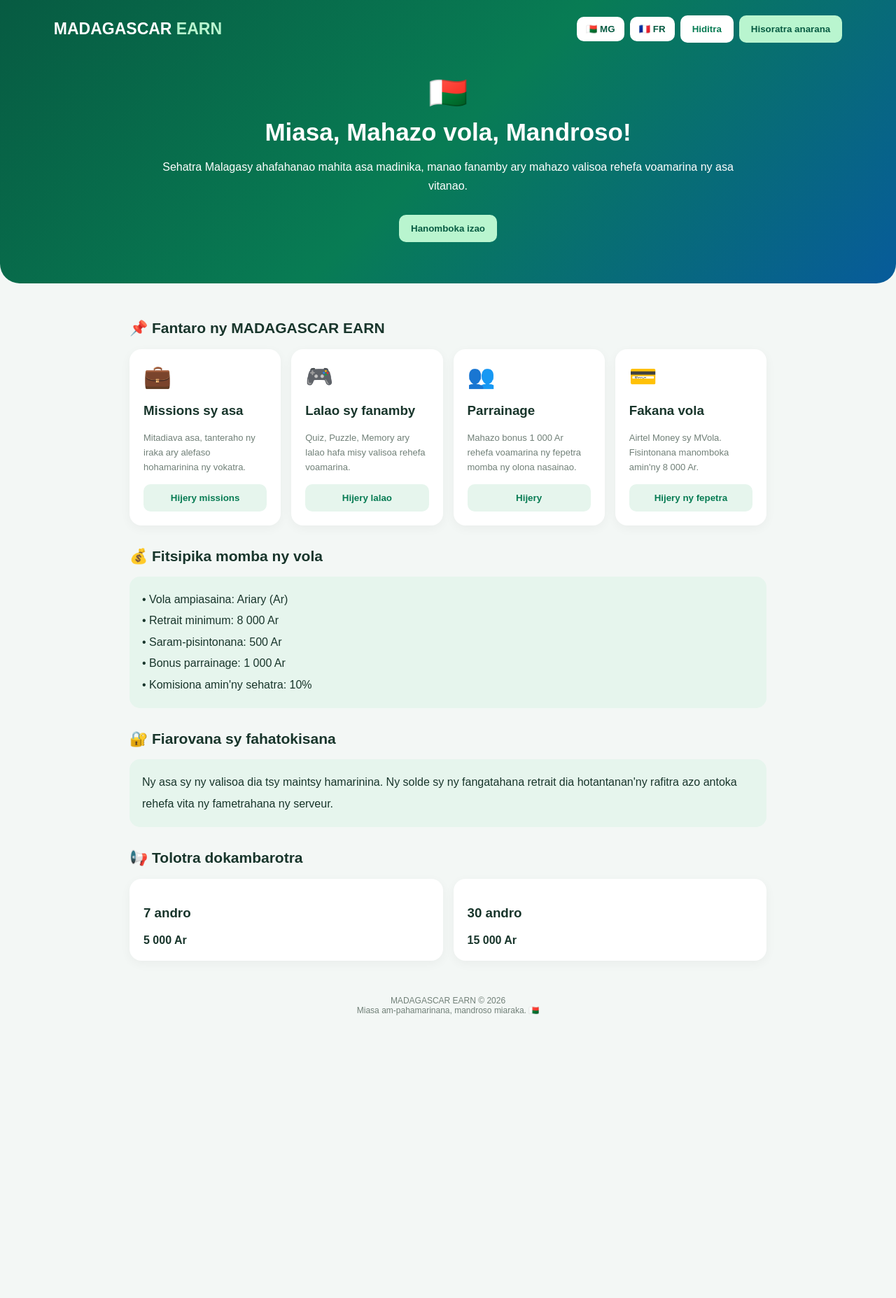
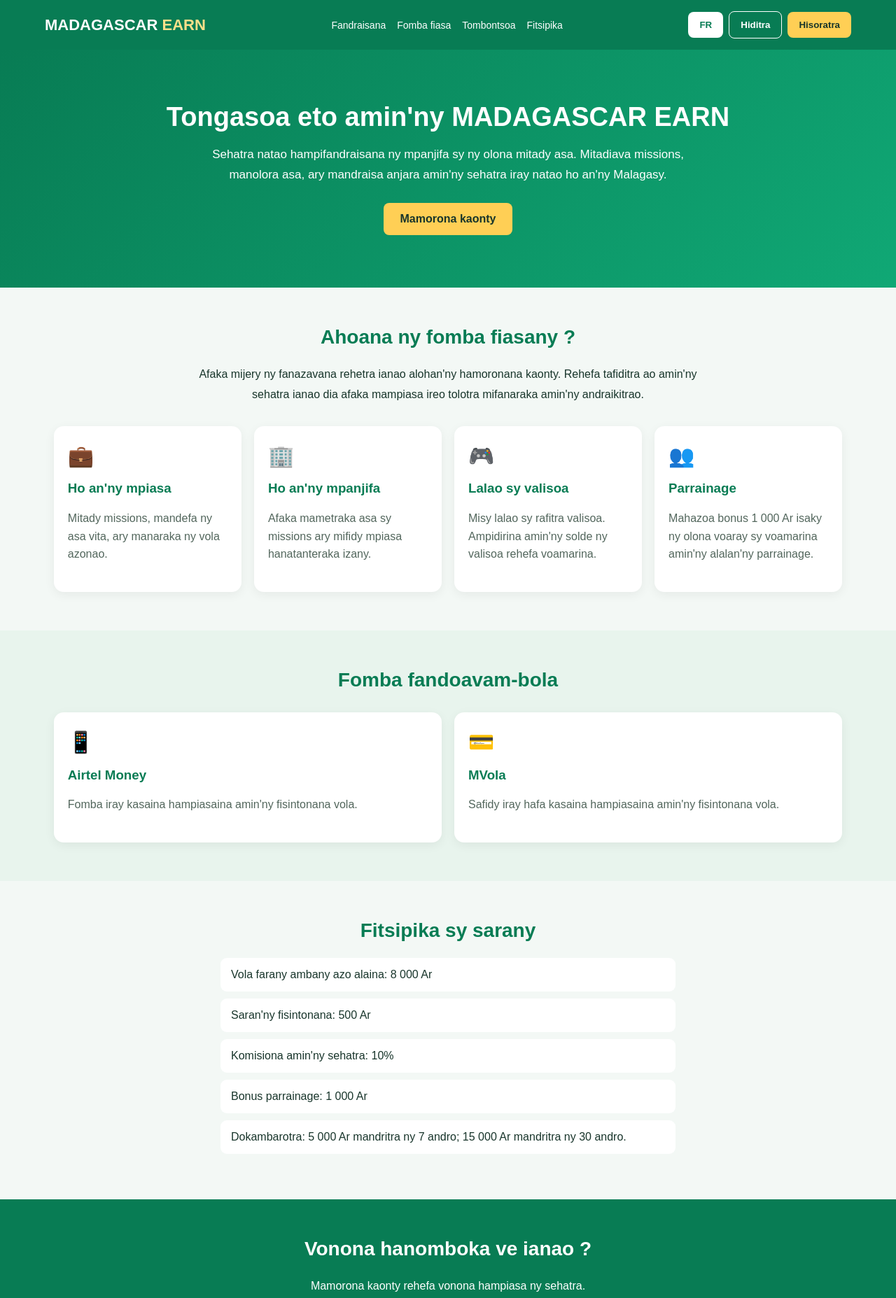
Before and after one commit to elieginot1324-crypto/Application-de-missions-r-mun-r-es-Madagascar., a plain HTML site: page index.html in a window 1280 px wide. Shown: the top 1855 px of the page at 70% size. Before the commit the page ends 1481 px from the top, so only its background shows below. Drawn offline with Linux system fonts and the light colour scheme.

Commit message:
Update index.html

```diff
--- a/index.html
+++ b/index.html
@@ -1,219 +1,391 @@
-
 <!DOCTYPE html>
 <html lang="mg">
 <head>
 <meta charset="UTF-8">
 <meta name="viewport" content="width=device-width, initial-scale=1">
 <meta name="theme-color" content="#087c54">
+<meta name="description" content="MADAGASCAR EARN - Sehatra mampifandray ny mpanjifa sy ny mpiasa amin'ny asa sy missions.">
 <title>MADAGASCAR EARN</title>
+
 <style>
 *{box-sizing:border-box}
-body{margin:0;font-family:Arial,sans-serif;background:#f3f7f5;color:#18352b}
-header{background:linear-gradient(135deg,#075b42,#087c54,#075b9b);color:white;padding:22px 6%;border-radius:0 0 28px 28px}
-nav{display:flex;justify-content:space-between;align-items:center;flex-wrap:wrap;gap:12px}
-.logo{font-size:23px;font-weight:900}
-.logo span{color:#b9f5cf}
-.actions{display:flex;gap:8px;align-items:center;flex-wrap:wrap}
-button{cursor:pointer;border:0;border-radius:10px;padding:12px 17px;font-weight:bold}
-.login{background:white;color:#087c54}
-.register{background:#b9f5cf;color:#075b42}
-.language{background:#ffffff;color:#075b42;padding:10px 13px}
-.hero{max-width:850px;margin:45px auto 25px;text-align:center}
-.hero h1{font-size:35px;margin:10px 0}
-.hero p{line-height:1.7}
-.hero .register{margin:12px}
-main{max-width:950px;margin:auto;padding:20px}
-h2{font-size:21px;margin-top:32px}
-.grid{display:grid;grid-template-columns:repeat(auto-fit,minmax(190px,1fr));gap:15px}
-.card{background:white;padding:20px;border-radius:17px;box-shadow:0 4px 15px #0000000b}
-.card .symbol{font-size:32px}
-.card p{font-size:13px;color:#718078;line-height:1.6}
-.card button{width:100%;background:#e6f5ed;color:#087c54}
-.info{background:#e6f5ed;padding:18px;border-radius:15px;line-height:1.9}
-footer{text-align:center;padding:30px;color:#718078;font-size:12px}
-@media(max-width:480px){
- .hero h1{font-size:27px}
- .logo{font-size:19px}
+html{scroll-behavior:smooth}
+body{
+  margin:0;
+  font-family:Arial,sans-serif;
+  background:#f3f8f5;
+  color:#18352b;
+}
+header{
+  background:#087c54;
+  color:white;
+  padding:16px 5%;
+  display:flex;
+  align-items:center;
+  justify-content:space-between;
+  flex-wrap:wrap;
+  gap:12px;
+}
+.logo{font-size:22px;font-weight:bold}
+.logo span{color:#ffe08a}
+nav{display:flex;gap:16px;flex-wrap:wrap}
+nav a{color:white;text-decoration:none;font-size:14px}
+nav a:hover{text-decoration:underline}
+.header-actions{display:flex;gap:8px;align-items:center}
+button{
+  border:0;
+  border-radius:8px;
+  padding:11px 16px;
+  font-weight:bold;
+  cursor:pointer;
+}
+.lang{background:#ffffff;color:#087c54}
+.login{background:transparent;border:1px solid white;color:white}
+.register{background:#ffcf55;color:#18352b}
+.hero{
+  padding:75px 6%;
+  text-align:center;
+  background:linear-gradient(135deg,#087c54,#10a875);
+  color:white;
+}
+.hero h1{font-size:38px;margin:0 0 18px}
+.hero p{font-size:17px;line-height:1.7;max-width:700px;margin:0 auto 25px}
+.hero .register{padding:14px 24px;font-size:16px}
+section{padding:55px 6%;text-align:center}
+section h2{color:#087c54;font-size:28px;margin-top:0}
+.intro{max-width:750px;margin:auto;line-height:1.8}
+.cards{
+  display:grid;
+  grid-template-columns:repeat(auto-fit,minmax(220px,1fr));
+  gap:18px;
+  margin-top:30px;
+}
+.card{
+  background:white;
+  padding:25px 20px;
+  border-radius:14px;
+  box-shadow:0 4px 15px rgba(0,0,0,.06);
+  text-align:left;
+}
+.card .emoji{font-size:30px}
+.card h3{color:#087c54}
+.card p{line-height:1.6;color:#52665c}
+.rules{background:#e8f4ed}
+.rule{
+  background:white;
+  margin:10px auto;
+  padding:15px;
+  border-radius:9px;
+  max-width:650px;
+  text-align:left;
+}
+.cta{
+  background:#087c54;
+  color:white;
+}
+.cta h2{color:white}
+.cta p{line-height:1.7}
+footer{
+  background:#123d2e;
+  color:white;
+  text-align:center;
+  padding:25px 15px;
+  font-size:13px;
+  line-height:1.8;
+}
+footer a{color:#ffe08a}
+.modal{
+  display:none;
+  position:fixed;
+  z-index:10;
+  inset:0;
+  background:rgba(0,0,0,.65);
+  padding:20px;
+  align-items:center;
+  justify-content:center;
+}
+.modal-content{
+  background:white;
+  padding:25px;
+  border-radius:14px;
+  width:100%;
+  max-width:400px;
+  position:relative;
+}
+.modal-content h2{color:#087c54}
+.modal-content input,.modal-content select{
+  width:100%;
+  padding:12px;
+  margin:8px 0;
+  border:1px solid #ccd8d0;
+  border-radius:8px;
+}
+.close{
+  position:absolute;
+  right:15px;
+  top:10px;
+  background:#eee;
+  padding:6px 10px;
+}
+.notice{
+  font-size:13px;
+  color:#64756b;
+  line-height:1.5;
+}
+@media(max-width:600px){
+  header{justify-content:center}
+  nav{justify-content:center}
+  .hero{padding:55px 6%}
+  .hero h1{font-size:29px}
+  section{padding:42px 5%}
 }
 </style>
 </head>
+
 <body>
 
 <header>
-<nav>
-<div class="logo">MADAGASCAR <span>EARN</span></div>
-<div class="actions">
-<button class="language" onclick="changeLanguage('mg')">🇲🇬 MG</button>
-<button class="language" onclick="changeLanguage('fr')">🇫🇷 FR</button>
-<button class="login" onclick="access('login')" data-i18n="login">Hiditra</button>
-<button class="register" onclick="access('register')" data-i18n="register">Hisoratra anarana</button>
-</div>
-</nav>
+  <div class="logo">MADAGASCAR <span>EARN</span></div>
 
-<div class="hero">
-<div style="font-size:45px">🇲🇬</div>
-<h1 data-i18n="slogan">Miasa, Mahazo vola, Mandroso!</h1>
-<p data-i18n="intro">Sehatra Malagasy ahafahanao mahita asa madinika, manao fanamby ary mahazo valisoa rehefa voamarina ny asa vitanao.</p>
-<button class="register" onclick="access('register')" data-i18n="start">Hanomboka izao</button>
-</div>
+  <nav>
+    <a href="#accueil" data-mg="Fandraisana" data-fr="Accueil">Fandraisana</a>
+    <a href="#fonctionnement" data-mg="Fomba fiasa" data-fr="Fonctionnement">Fomba fiasa</a>
+    <a href="#avantages" data-mg="Tombontsoa" data-fr="Avantages">Tombontsoa</a>
+    <a href="#regles" data-mg="Fitsipika" data-fr="Règles">Fitsipika</a>
+  </nav>
+
+  <div class="header-actions">
+    <button class="lang" onclick="changeLanguage()" id="langButton">FR</button>
+    <button class="login" onclick="openModal('login')"
+      data-mg="Hiditra" data-fr="Connexion">Hiditra</button>
+    <button class="register" onclick="openModal('register')"
+      data-mg="Hisoratra" data-fr="Inscription">Hisoratra</button>
+  </div>
 </header>
 
 <main>
-<h2 data-i18n="discover">📌 Fantaro ny MADAGASCAR EARN</h2>
+  <div class="hero" id="accueil">
+    <h1 data-mg="Tongasoa eto amin'ny MADAGASCAR EARN"
+        data-fr="Bienvenue sur MADAGASCAR EARN">
+      Tongasoa eto amin'ny MADAGASCAR EARN
+    </h1>
 
-<div class="grid">
-<div class="card">
-<div class="symbol">💼</div>
-<h3 data-i18n="missions">Missions sy asa</h3>
-<p data-i18n="missionsText">Mitadiava asa, tanteraho ny iraka ary alefaso hohamarinina ny vokatra.</p>
-<button onclick="access('login')" data-i18n="seeMissions">Hijery missions</button>
-</div>
+    <p data-mg="Sehatra natao hampifandraisana ny mpanjifa sy ny olona mitady asa. Mitadiava missions, manolora asa, ary mandraisa anjara amin'ny sehatra iray natao ho an'ny Malagasy."
+       data-fr="Une plateforme conçue pour mettre en relation les clients et les personnes à la recherche de travail. Trouvez des missions, proposez des tâches et participez à une plateforme destinée aux Malgaches.">
+      Sehatra natao hampifandraisana ny mpanjifa sy ny olona mitady asa.
+      Mitadiava missions, manolora asa, ary mandraisa anjara amin'ny sehatra iray natao ho an'ny Malagasy.
+    </p>
 
-<div class="card">
-<div class="symbol">🎮</div>
-<h3 data-i18n="games">Lalao sy fanamby</h3>
-<p data-i18n="gamesText">Quiz, Puzzle, Memory ary lalao hafa misy valisoa rehefa voamarina.</p>
-<button onclick="access('login')" data-i18n="seeGames">Hijery lalao</button>
-</div>
+    <button class="register" onclick="openModal('register')"
+      data-mg="Mamorona kaonty" data-fr="Créer un compte">
+      Mamorona kaonty
+    </button>
+  </div>
 
-<div class="card">
-<div class="symbol">👥</div>
-<h3 data-i18n="referral">Parrainage</h3>
-<p data-i18n="referralText">Mahazo bonus 1 000 Ar rehefa voamarina ny fepetra momba ny olona nasainao.</p>
-<button onclick="access('login')" data-i18n="seeMore">Hijery</button>
-</div>
+  <section id="fonctionnement">
+    <h2 data-mg="Ahoana ny fomba fiasany ?" data-fr="Comment ça fonctionne ?">
+      Ahoana ny fomba fiasany ?
+    </h2>
 
-<div class="card">
-<div class="symbol">💳</div>
-<h3 data-i18n="withdraw">Fakana vola</h3>
-<p data-i18n="withdrawText">Airtel Money sy MVola. Fisintonana manomboka amin'ny 8 000 Ar.</p>
-<button onclick="access('login')" data-i18n="withdrawInfo">Hijery ny fepetra</button>
-</div>
-</div>
+    <p class="intro"
+       data-mg="Afaka mijery ny fanazavana rehetra ianao alohan'ny hamoronana kaonty. Rehefa tafiditra ao amin'ny sehatra ianao dia afaka mampiasa ireo tolotra mifanaraka amin'ny andraikitrao."
+       data-fr="Vous pouvez consulter les informations avant de créer un compte. Une fois connecté, vous pourrez utiliser les services correspondant à votre rôle.">
+      Afaka mijery ny fanazavana rehetra ianao alohan'ny hamoronana kaonty.
+      Rehefa tafiditra ao amin'ny sehatra ianao dia afaka mampiasa ireo tolotra mifanaraka amin'ny andraikitrao.
+    </p>
 
-<h2 data-i18n="moneyRules">💰 Fitsipika momba ny vola</h2>
-<div class="info">
-<div data-i18n="currency">• Vola ampiasaina: Ariary (Ar)</div>
-<div data-i18n="minimum">• Retrait minimum: 8 000 Ar</div>
-<div data-i18n="fee">• Saram-pisintonana: 500 Ar</div>
-<div data-i18n="bonus">• Bonus parrainage: 1 000 Ar</div>
-<div data-i18n="commission">• Komisiona amin'ny sehatra: 10%</div>
-</div>
+    <div class="cards">
+      <div class="card">
+        <div class="emoji">💼</div>
+        <h3 data-mg="Ho an'ny mpiasa" data-fr="Pour les travailleurs">Ho an'ny mpiasa</h3>
+        <p data-mg="Mitady missions, mandefa ny asa vita, ary manaraka ny vola azonao."
+           data-fr="Recherchez des missions, envoyez vos travaux et suivez vos gains.">
+          Mitady missions, mandefa ny asa vita, ary manaraka ny vola azonao.
+        </p>
+      </div>
 
-<h2 data-i18n="securityTitle">🔐 Fiarovana sy fahatokisana</h2>
-<div class="info" data-i18n="securityText">
-Ny asa sy ny valisoa dia tsy maintsy hamarinina. Ny solde sy ny fangatahana retrait dia hotantanan'ny rafitra azo antoka rehefa vita ny fametrahana ny serveur.
-</div>
+      <div class="card">
+        <div class="emoji">🏢</div>
+        <h3 data-mg="Ho an'ny mpanjifa" data-fr="Pour les clients">Ho an'ny mpanjifa</h3>
+        <p data-mg="Afaka mametraka asa sy missions ary mifidy mpiasa hanatanteraka izany."
+           data-fr="Publiez des tâches et des missions et choisissez des travailleurs pour les réaliser.">
+          Afaka mametraka asa sy missions ary mifidy mpiasa hanatanteraka izany.
+        </p>
+      </div>
 
-<h2 data-i18n="adsTitle">📢 Tolotra dokambarotra</h2>
-<div class="grid">
-<div class="card">
-<h3 data-i18n="sevenDays">7 andro</h3>
-<strong>5 000 Ar</strong>
-</div>
-<div class="card">
-<h3 data-i18n="thirtyDays">30 andro</h3>
-<strong>15 000 Ar</strong>
-</div>
-</div>
+      <div class="card">
+        <div class="emoji">🎮</div>
+        <h3 data-mg="Lalao sy valisoa" data-fr="Jeux et récompenses">Lalao sy valisoa</h3>
+        <p data-mg="Misy lalao sy rafitra valisoa. Ampidirina amin'ny solde ny valisoa rehefa voamarina."
+           data-fr="Des jeux et un système de récompenses sont prévus. Les gains seront ajoutés au solde après vérification.">
+          Misy lalao sy rafitra valisoa. Ampidirina amin'ny solde ny valisoa rehefa voamarina.
+        </p>
+      </div>
+
+      <div class="card">
+        <div class="emoji">👥</div>
+        <h3 data-mg="Parrainage" data-fr="Parrainage">Parrainage</h3>
+        <p data-mg="Mahazoa bonus 1 000 Ar isaky ny olona voaray sy voamarina amin'ny alalan'ny parrainage."
+           data-fr="Recevez un bonus de 1 000 Ar pour chaque personne parrainée et vérifiée.">
+          Mahazoa bonus 1 000 Ar isaky ny olona voaray sy voamarina amin'ny alalan'ny parrainage.
+        </p>
+      </div>
+    </div>
+  </section>
+
+  <section class="rules" id="avantages">
+    <h2 data-mg="Fomba fandoavam-bola" data-fr="Méthodes de paiement">
+      Fomba fandoavam-bola
+    </h2>
+
+    <div class="cards">
+      <div class="card">
+        <div class="emoji">📱</div>
+        <h3>Airtel Money</h3>
+        <p data-mg="Fomba iray kasaina hampiasaina amin'ny fisintonana vola."
+           data-fr="Une méthode prévue pour les retraits.">
+          Fomba iray kasaina hampiasaina amin'ny fisintonana vola.
+        </p>
+      </div>
+
+      <div class="card">
+        <div class="emoji">💳</div>
+        <h3>MVola</h3>
+        <p data-mg="Safidy iray hafa kasaina hampiasaina amin'ny fisintonana vola."
+           data-fr="Une autre méthode prévue pour les retraits.">
+          Safidy iray hafa kasaina hampiasaina amin'ny fisintonana vola.
+        </p>
+      </div>
+    </div>
+  </section>
+
+  <section id="regles">
+    <h2 data-mg="Fitsipika sy sarany" data-fr="Règles et frais">
+      Fitsipika sy sarany
+    </h2>
+
+    <div class="rule" data-mg="Vola farany ambany azo alaina: 8 000 Ar"
+         data-fr="Montant minimum de retrait : 8 000 Ar">
+      Vola farany ambany azo alaina: 8 000 Ar
+    </div>
+
+    <div class="rule" data-mg="Saran'ny fisintonana: 500 Ar"
+         data-fr="Frais de retrait : 500 Ar">
+      Saran'ny fisintonana: 500 Ar
+    </div>
+
+    <div class="rule" data-mg="Komisiona amin'ny sehatra: 10%"
+         data-fr="Commission de la plateforme : 10%">
+      Komisiona amin'ny sehatra: 10%
+    </div>
+
+    <div class="rule" data-mg="Bonus parrainage: 1 000 Ar"
+         data-fr="Bonus de parrainage : 1 000 Ar">
+      Bonus parrainage: 1 000 Ar
+    </div>
+
+    <div class="rule" data-mg="Dokambarotra: 5 000 Ar mandritra ny 7 andro; 15 000 Ar mandritra ny 30 andro."
+         data-fr="Publicité : 5 000 Ar pour 7 jours ; 15 000 Ar pour 30 jours.">
+      Dokambarotra: 5 000 Ar mandritra ny 7 andro; 15 000 Ar mandritra ny 30 andro.
+    </div>
+  </section>
+
+  <section class="cta">
+    <h2 data-mg="Vonona hanomboka ve ianao ?" data-fr="Prêt à commencer ?">
+      Vonona hanomboka ve ianao ?
+    </h2>
+    <p data-mg="Mamorona kaonty rehefa vonona hampiasa ny sehatra."
+       data-fr="Créez un compte lorsque vous êtes prêt à utiliser la plateforme.">
+      Mamorona kaonty rehefa vonona hampiasa ny sehatra.
+    </p>
+    <button class="register" onclick="openModal('register')"
+      data-mg="Hisoratra anarana" data-fr="S'inscrire">
+      Hisoratra anarana
+    </button>
+  </section>
 </main>
 
 <footer>
-MADAGASCAR EARN © 2026<br>
-<span data-i18n="footer">Miasa am-pahamarinana, mandroso miaraka. 🇲🇬</span>
+  <strong>MADAGASCAR EARN</strong><br>
+  <span data-mg="Sehatra natao ho an'ny Malagasy."
+        data-fr="Une plateforme conçue pour les Malgaches.">
+    Sehatra natao ho an'ny Malagasy.
+  </span><br>
+  © 2026 MADAGASCAR EARN — <span data-mg="Zo rehetra voatokana."
+                                 data-fr="Tous droits réservés.">
+    Zo rehetra voatokana.
+  </span>
 </footer>
 
+<div class="modal" id="accountModal">
+  <div class="modal-content">
+    <button class="close" onclick="closeModal()">✕</button>
+    <h2 id="modalTitle">Mamorona kaonty</h2>
+
+    <form onsubmit="showNotice(event)">
+      <input type="text" placeholder="Anarana feno" required>
+      <input type="email" placeholder="Adiresy mailaka" required>
+      <input type="tel" placeholder="Laharana finday" required>
+      <input type="password" placeholder="Tenimiafina" required>
+
+      <select required>
+        <option value="">Safidio ny andraikitrao</option>
+        <option value="worker">Mpiasa</option>
+        <option value="client">Mpanjifa</option>
+      </select>
+
+      <button class="register" type="submit" style="width:100%">
+        Hanohy
+      </button>
+    </form>
+
+    <p class="notice" id="notice">
+      Ity dia endrika fanomanana. Mila ampifandraisina amin'ny serveur azo antoka ny fisoratana anarana vao afaka mamorona kaonty tena izy.
+    </p>
+  </div>
+</div>
+
 <script>
-const translations = {
-mg: {
-login:"Hiditra",
-register:"Hisoratra anarana",
-slogan:"Miasa, Mahazo vola, Mandroso!",
-intro:"Sehatra Malagasy ahafahanao mahita asa madinika, manao fanamby ary mahazo valisoa rehefa voamarina ny asa vitanao.",
-start:"Hanomboka izao",
-discover:"📌 Fantaro ny MADAGASCAR EARN",
-missions:"Missions sy asa",
-missionsText:"Mitadiava asa, tanteraho ny iraka ary alefaso hohamarinina ny vokatra.",
-seeMissions:"Hijery missions",
-games:"Lalao sy fanamby",
-gamesText:"Quiz, Puzzle, Memory ary lalao hafa misy valisoa rehefa voamarina.",
-seeGames:"Hijery lalao",
-referral:"Parrainage",
-referralText:"Mahazo bonus 1 000 Ar rehefa voamarina ny fepetra momba ny olona nasainao.",
-seeMore:"Hijery",
-withdraw:"Fakana vola",
-withdrawText:"Airtel Money sy MVola. Fisintonana manomboka amin'ny 8 000 Ar.",
-withdrawInfo:"Hijery ny fepetra",
-moneyRules:"💰 Fitsipika momba ny vola",
-currency:"• Vola ampiasaina: Ariary (Ar)",
-minimum:"• Retrait minimum: 8 000 Ar",
-fee:"• Saram-pisintonana: 500 Ar",
-bonus:"• Bonus parrainage: 1 000 Ar",
-commission:"• Komisiona amin'ny sehatra: 10%",
-securityTitle:"🔐 Fiarovana sy fahatokisana",
-securityText:"Ny asa sy ny valisoa dia tsy maintsy hamarinina. Ny solde sy ny fangatahana retrait dia hotantanan'ny rafitra azo antoka rehefa vita ny fametrahana ny serveur.",
-adsTitle:"📢 Tolotra dokambarotra",
-sevenDays:"7 andro",
-thirtyDays:"30 andro",
-footer:"Miasa am-pahamarinana, mandroso miaraka. 🇲🇬",
-loginMessage:"Ho avy ny pejy fidirana.",
-registerMessage:"Ho avy ny pejy fisoratana anarana."
-},
-fr: {
-login:"Connexion",
-register:"Créer un compte",
-slogan:"Travaillez, gagnez de l'argent, avancez !",
-intro:"Une plateforme malgache pour trouver des petites missions, relever des défis et recevoir des récompenses après validation de votre travail.",
-start:"Commencer maintenant",
-discover:"📌 Découvrez MADAGASCAR EARN",
-missions:"Missions et travaux",
-missionsText:"Trouvez des missions, réalisez-les et envoyez votre travail pour validation.",
-seeMissions:"Voir les missions",
-games:"Jeux et défis",
-gamesText:"Quiz, puzzle, mémoire et autres jeux avec des récompenses après vérification.",
-seeGames:"Voir les jeux",
-referral:"Parrainage",
-referralText:"Recevez un bonus de 1 000 Ar lorsque les conditions de parrainage sont vérifiées.",
-seeMore:"Voir",
-withdraw:"Retrait d'argent",
-withdrawText:"Airtel Money et MVola. Retrait à partir de 8 000 Ar.",
-withdrawInfo:"Voir les conditions",
-moneyRules:"💰 Règles financières",
-currency:"• Monnaie utilisée : Ariary (Ar)",
-minimum:"• Retrait minimum : 8 000 Ar",
-fee:"• Frais de retrait : 500 Ar",
-bonus:"• Bonus de parrainage : 1 000 Ar",
-commission:"• Commission de la plateforme : 10%",
-securityTitle:"🔐 Sécurité et confiance",
-securityText:"Les missions et les récompenses doivent être vérifiées. Le solde et les demandes de retrait seront gérés par un système sécurisé après la mise en place du serveur.",
-adsTitle:"📢 Offres publicitaires",
-sevenDays:"7 jours",
-thirtyDays:"30 jours",
-footer:"Travailler honnêtement, avancer ensemble. 🇲🇬",
-loginMessage:"La page de connexion sera bientôt disponible.",
-registerMessage:"La page d'inscription sera bientôt disponible."
-}
-};
+let currentLanguage = "mg";
 
-let currentLanguage = localStorage.getItem("earnLanguage") || "mg";
+function changeLanguage(){
+  currentLanguage = currentLanguage === "mg" ? "fr" : "mg";
+  document.documentElement.lang = currentLanguage;
 
-function changeLanguage(language) {
-currentLanguage = language;
-localStorage.setItem("earnLanguage", language);
-document.documentElement.lang = language;
+  document.querySelectorAll("[data-mg]").forEach(element=>{
+    element.textContent = element.dataset[currentLanguage];
+  });
 
-document.querySelectorAll("[data-i18n]").forEach(element => {
-const key = element.getAttribute("data-i18n");
-element.textContent = translations[language][key];
-});
+  document.getElementById("langButton").textContent =
+    currentLanguage === "mg" ? "FR" : "MG";
 }
 
-function access(type) {
-const key = type === "login" ? "loginMessage" : "registerMessage";
-alert(translations[currentLanguage][key]);
+function openModal(type){
+  document.getElementById("accountModal").style.display = "flex";
+  document.getElementById("modalTitle").textContent =
+    type === "login"
+    ? (currentLanguage === "mg" ? "Hiditra amin'ny kaonty" : "Connexion")
+    : (currentLanguage === "mg" ? "Mamorona kaonty" : "Créer un compte");
 }
 
-changeLanguage(currentLanguage);
+function closeModal(){
+  document.getElementById("accountModal").style.display = "none";
+}
+
+function showNotice(event){
+  event.preventDefault();
+  document.getElementById("notice").textContent =
+    currentLanguage === "mg"
+    ? "Mbola tsy mandeha ny famoronana kaonty. Mila ampifandraisina amin'ny serveur sy rafitra fiarovana izany."
+    : "La création de compte n'est pas encore active. Elle doit être reliée à un serveur et à un système sécurisé.";
+}
+
+window.addEventListener("click",function(event){
+  if(event.target === document.getElementById("accountModal")){
+    closeModal();
+  }
+});
 </script>
+
 </body>
 </html>
```
